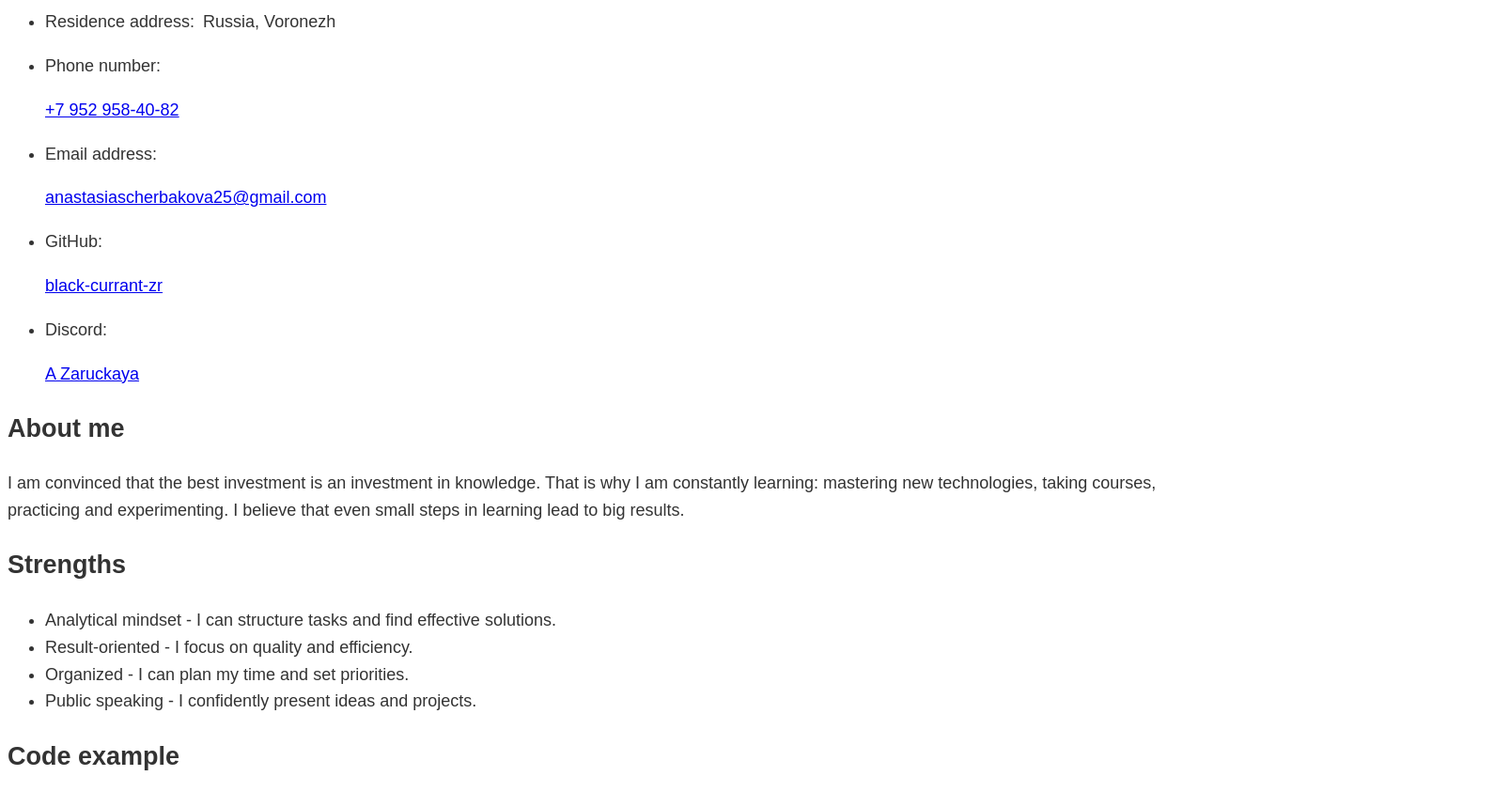
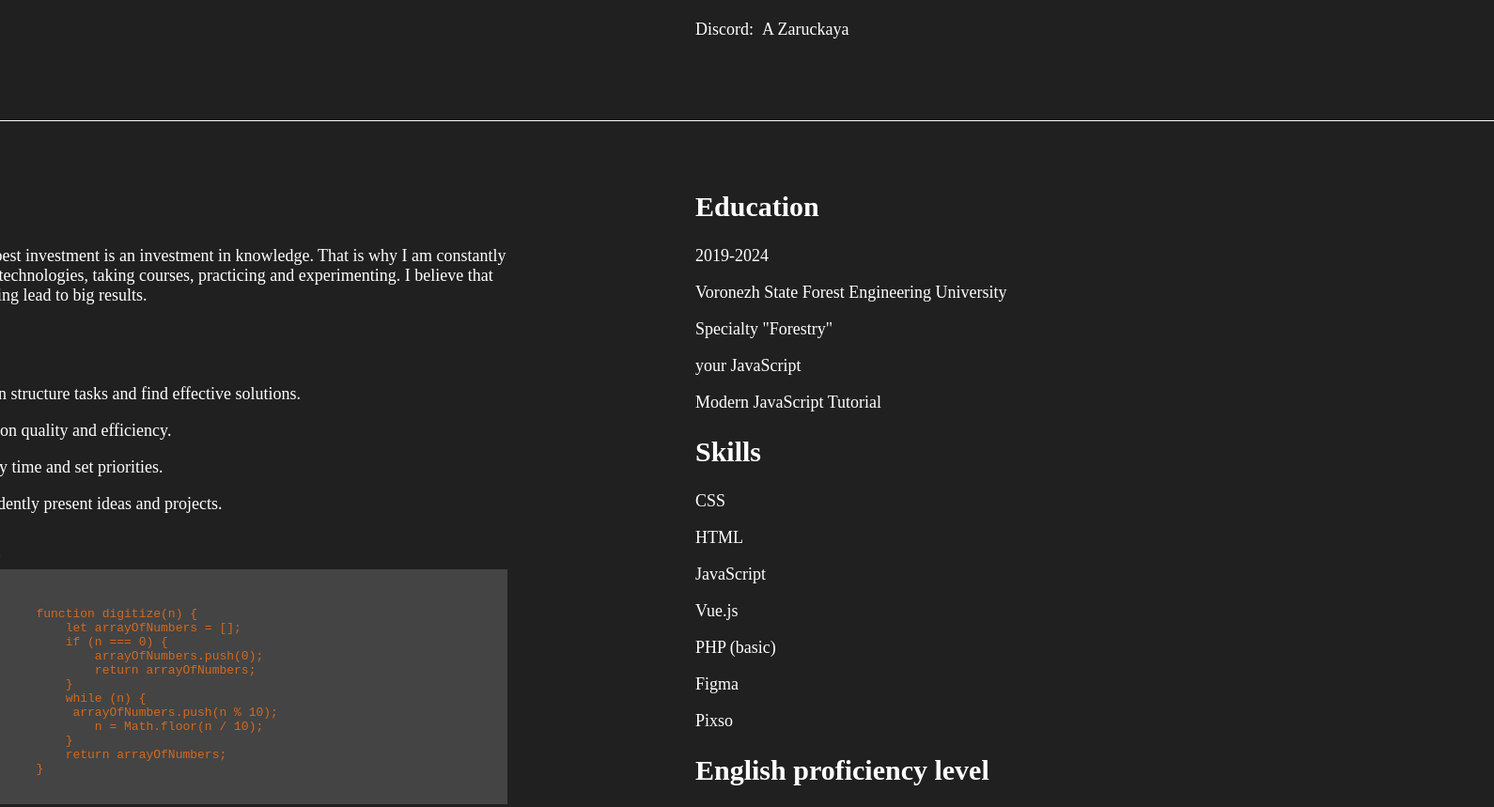
Before and after one commit to black-currant-zr/rsschool-cv, a plain HTML site: page index.html in a window 1280 px wide. Shown: the part 479-1338 px from the top of the page at 94% size, 1590 px wide, since content can reach past the window. Drawn offline with Linux system fonts and the light colour scheme.

Commit message:
feat: added styles

```diff
--- a/style.css
+++ b/style.css
@@ -1,8 +1,84 @@
-body {
-  font-family: sans-serif;
-  font-size: 18px;
-  color: #333;
-  background-color: #fff;
-  overflow-x: hidden;
-  line-height: 1.6;
+body{
+    display: flex;
+    justify-content: center;
+    flex-direction: column;
+background-color: #f5f3f3;
+align-items: center;
+color: white;
 }
+
+a{
+    text-decoration: none;
+    color: inherit;
+    font-size: 18px;
+}
+li{
+    list-style-type: none;
+}
+
+ul{
+    padding: 0;
+}
+
+a:hover{
+    color: #adadad;
+    transition: 0.3s;
+}
+
+h2{
+    font-size: 30px;
+}
+
+header::after{
+     content: "";
+    display: block;
+    border-bottom: 1px solid rgb(252, 252, 252);
+}
+.container{
+display: grid;
+grid-template-columns: repeat(2, 1fr);
+justify-content: start;
+gap: 200px;
+width: 1640px;
+background-color: #202020;
+padding: 50px 130px 50px 130px;
+}
+
+.container img{
+width: 400px;
+height: auto;
+border-radius: 5px;
+}
+
+.title-name{
+    font-size: 55px;
+}
+
+.contacts-list{
+    font-size: 18px;
+}
+
+.contact{
+    display: flex;
+align-items: center;
+}
+
+.main p{
+    font-size: 18px;
+    margin: 18px 0 18px 0;
+}
+
+.main li{
+    margin: 18px 0 18px 0;
+    font-size: 18px;
+}
+
+.code-example{
+    background-color: #444444;
+    color: chocolate;
+}
+
+.code-example h2{
+    background-color: #202020;
+    color: white;
+}
```
